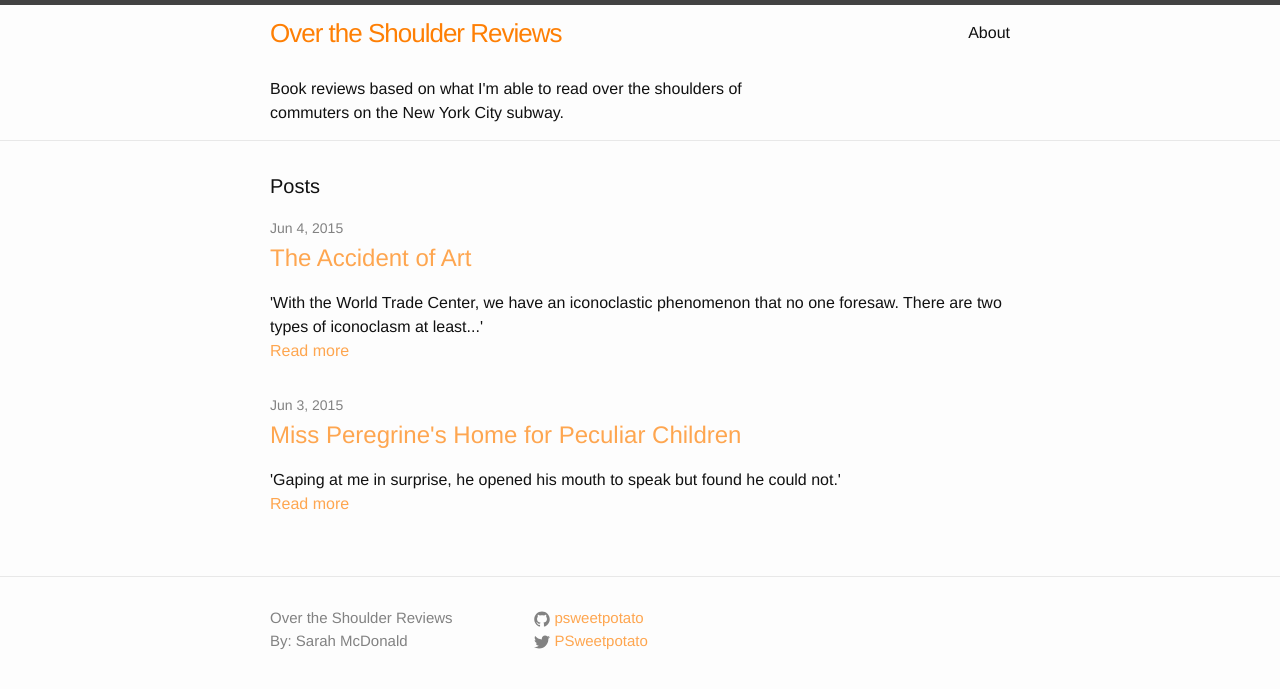
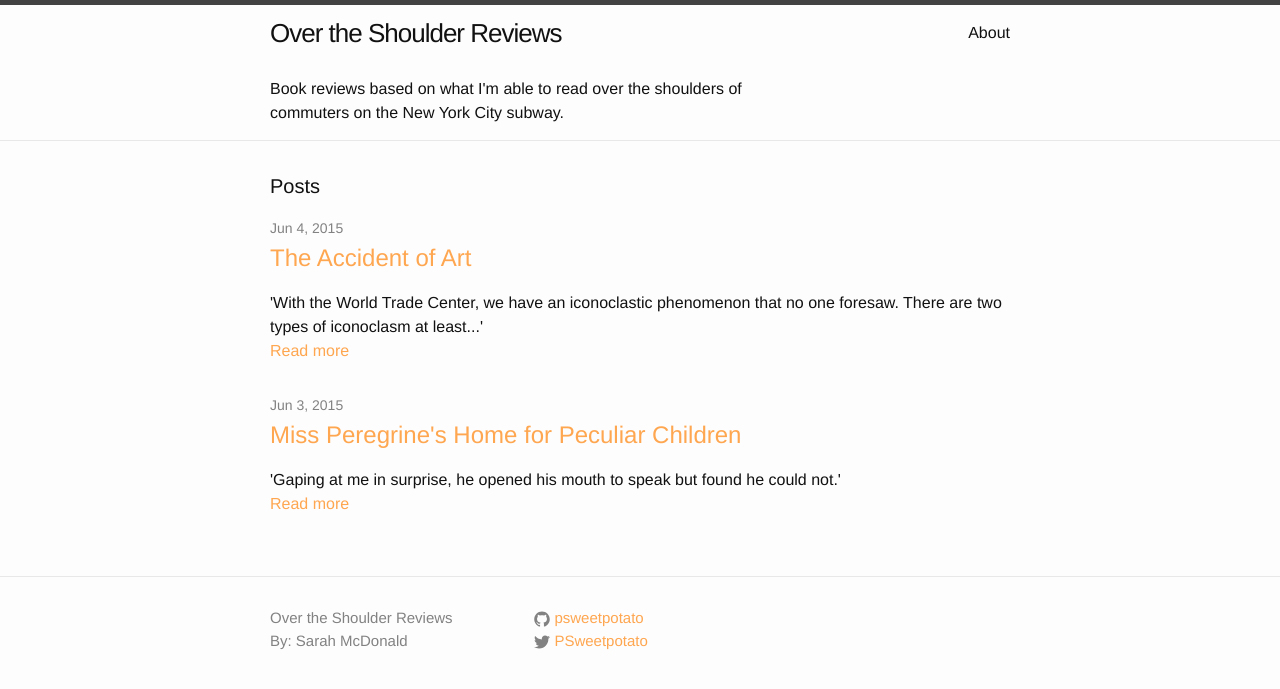
Before and after one commit to psweetpotato/OtSRblog, a Jekyll site: the page built from index.html, in a window 1280 px wide. Shown: the top 689 px of the page. Built offline with Jekyll 4.4.1, drawn with Linux system fonts in a browser that asks for light colours.

Commit message:
changes color of links

```diff
--- a/_sass/_layout.scss
+++ b/_sass/_layout.scss
@@ -19,7 +19,7 @@
 
     &,
     &:visited {
-        color: darken($brand-color, 15%);
+        color: $text-color;
     }
 
     &:hover {
@@ -43,6 +43,14 @@
         // Gaps between nav items, but not on the first one
         &:not(:first-child) {
             margin-left: 20px;
+        }
+        &:visited {
+            color: $text-color;
+        }
+
+        &:hover {
+            color: $brand-color;
+            text-decoration: underline;
         }
     }
 
```
